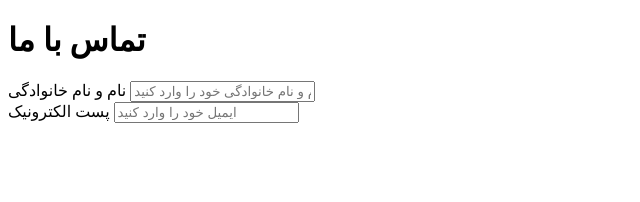
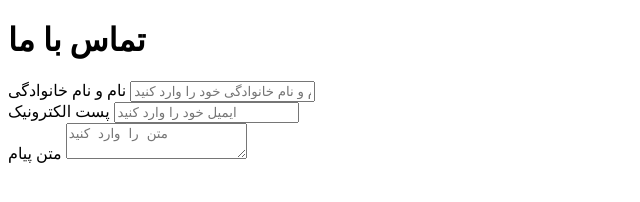
Before and after one commit to farzanehahmadinasab/contact-us, a plain HTML site: page index.html in a window 1280 px wide. Shown: the whole page, without its empty margins (0-640 px from the left). Drawn offline with Linux system fonts and the light colour scheme.

Commit message:
text area for msg

```diff
--- a/index.html
+++ b/index.html
@@ -35,6 +35,15 @@
             placeholder="ایمیل خود را وارد کنید "
           />
         </div>
+        <div class="form-group">
+          <label for="text" id="text-label">متن پیام</label>
+          <textarea
+            name="textarea"
+            id="text-custom"
+            class="form-control"
+            placeholder="متن را وارد کنید"
+          ></textarea>
+        </div>
 
       </form>
     </div>
```
Lines whose indentation alone changed are shown as unchanged.
